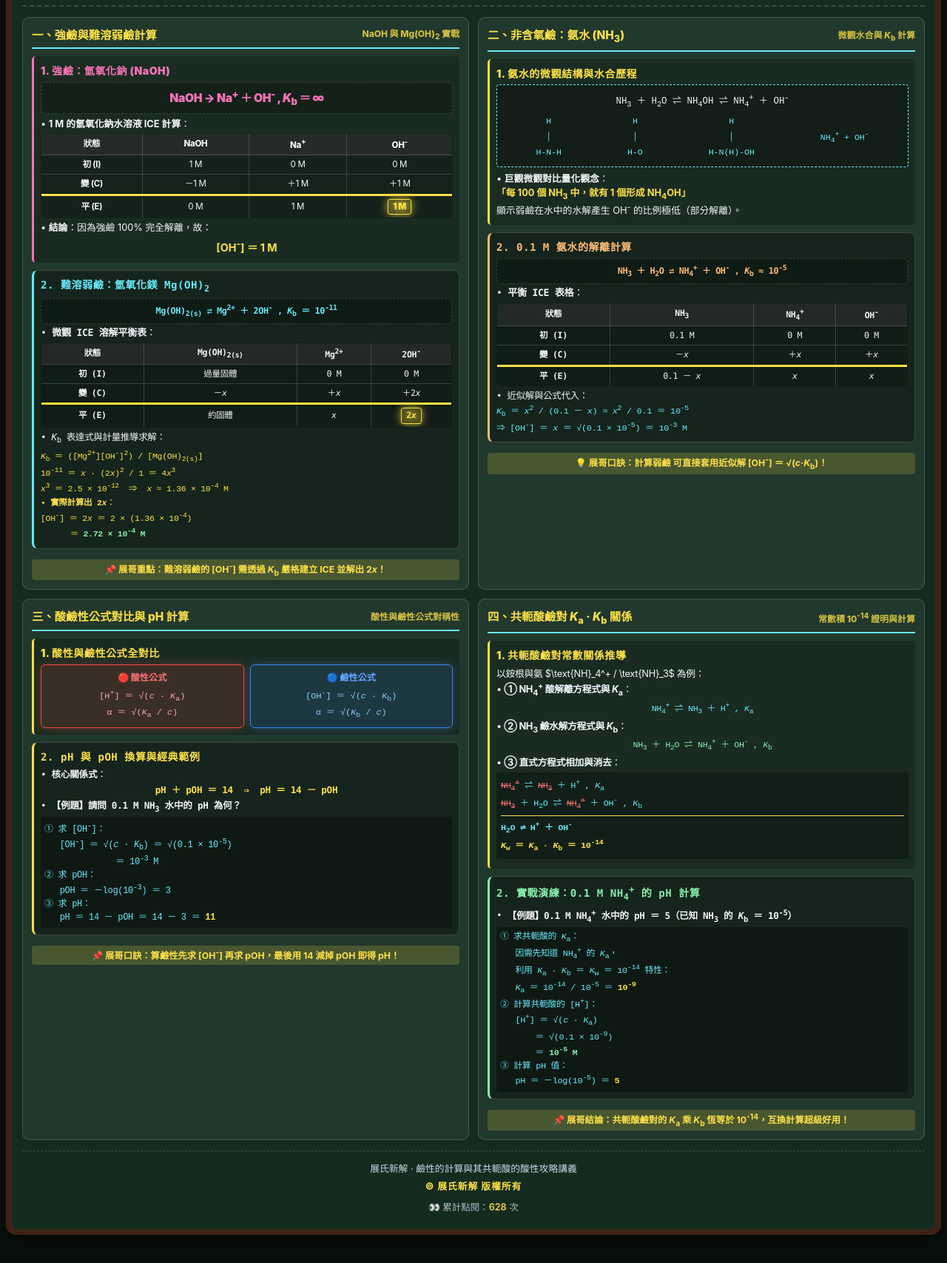
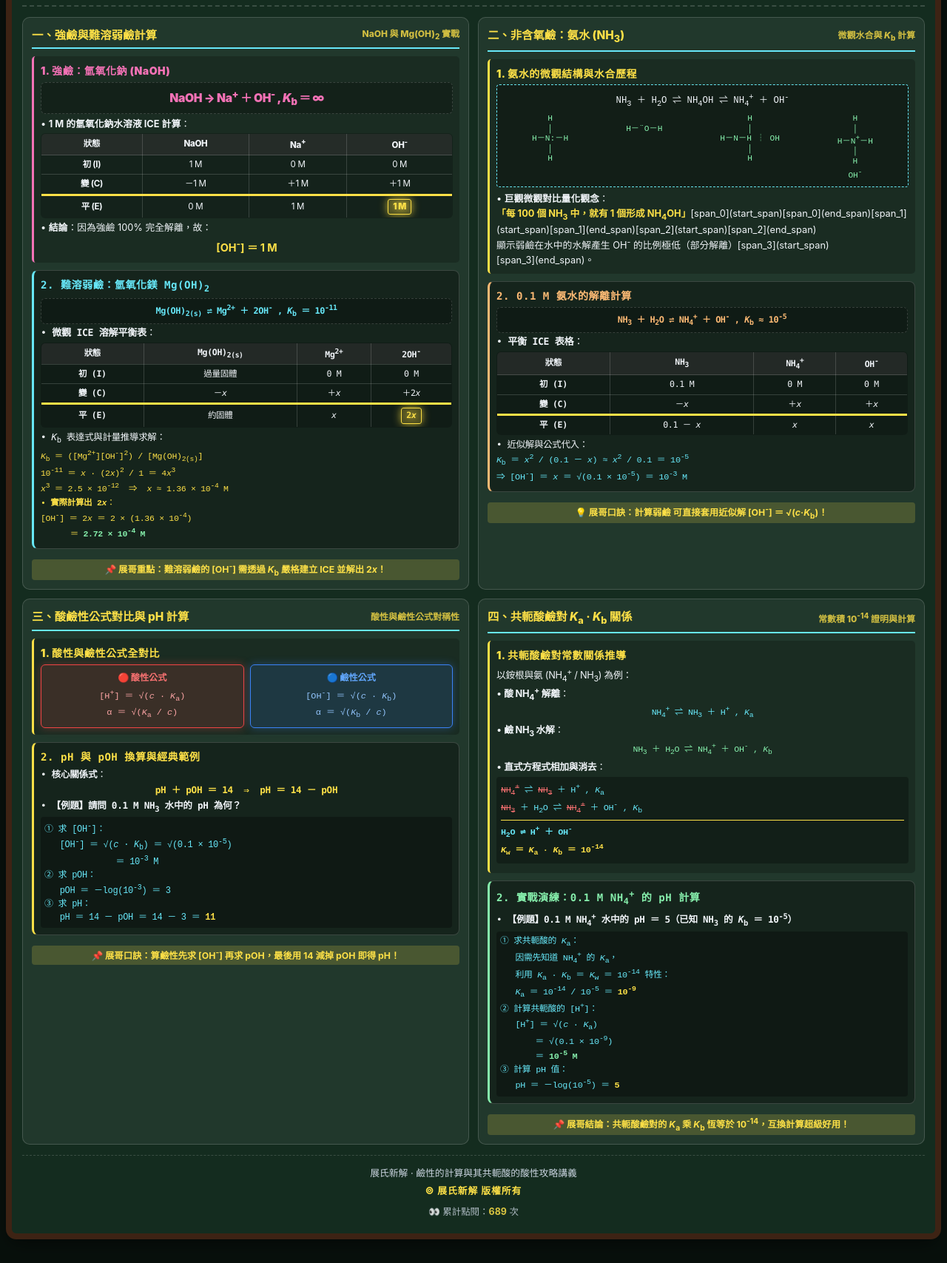
Before and after one commit to Jelly-ChinChan/Acid-base-hand-out7, a plain HTML site: page index.html in a window 1280 px wide. Shown: the part 143-1850 px from the top of the page at 74% size. Drawn offline with Linux system fonts and the light colour scheme.

Commit message:
Update index.html

```diff
--- a/index.html
+++ b/index.html
@@ -506,19 +506,33 @@
 
         <div class="section-box">
           <div class="sub-head" style="color:var(--chalk-yellow);">1. 氨水的微觀結構與水合歷程</div>
-          <div style="background: rgba(0,0,0,0.3); border: 1px dashed var(--chalk-cyan); padding: 8px; border-radius: 4px; margin-bottom: 6px; font-size: 0.77rem; text-align:center; font-family:monospace; line-height: 1.8;">
+          <div style="background: rgba(0,0,0,0.3); border: 1px dashed var(--chalk-cyan); padding: 8px; border-radius: 4px; margin-bottom: 6px; font-size: 0.77rem; text-align: center; font-family: monospace; line-height: 1.6;">
             NH<sub>3</sub> ＋ H<sub>2</sub>O ⇌ NH<sub>4</sub>OH ⇌ NH<sub>4</sub><sup>+</sup> ＋ OH<sup>-</sup><br>
-            <div style="display: flex; justify-content: space-around; align-items: center; margin-top: 4px; font-size: 0.72rem; color: var(--chalk-cyan);">
-              <span>H<br>│<br>H-N-H</span>
-              <span>H<br>│<br>H-O</span>
-              <span>H<br>│<br>H-N(H)-OH</span>
-              <span>NH<sub>4</sub><sup>+</sup> + OH<sup>-</sup></span>
+            <div style="display: flex; justify-content: space-around; align-items: flex-start; margin-top: 6px; font-size: 0.7rem; color: var(--chalk-green);">
+              <!-- NH3 結構 (90度十字) -->
+              <div style="text-align: center; line-height: 1.2;">
+                H<br>│<br>H－N:－H<br>│<br>H
+              </div>
+              <!-- H2O 結構 -->
+              <div style="text-align: center; line-height: 1.2;">
+                <br>
+                H－¨O－H
+              </div>
+              <!-- NH4OH 結構 -->
+              <div style="text-align: center; line-height: 1.2;">
+                H<br>│<br>H－N－H ┆ OH<br>│<br>H
+              </div>
+              <!-- NH4+ + OH- 結構 -->
+              <div style="text-align: center; line-height: 1.2;">
+                H<br>│<br>H－N<sup>+</sup>－H<br>│<br>H
+                <div style="margin-top:2px;">OH<sup>-</sup></div>
+              </div>
             </div>
           </div>
           <div style="font-size:0.8rem; line-height:1.5;">
             • <b>巨觀微觀對比量化觀念</b>：<br>
-            <span style="color:var(--chalk-yellow); font-weight:bold;">「每 100 個 NH<sub>3</sub> 中，就有 1 個形成 NH<sub>4</sub>OH」</span><br>
-            顯示弱鹼在水中的水解產生 OH<sup>-</sup> 的比例極低（部分解離）。
+            <span style="color:var(--chalk-yellow); font-weight:bold;">「每 100 個 NH<sub>3</sub> 中，就有 1 個形成 NH<sub>4</sub>OH」</span>[span_0](start_span)[span_0](end_span)[span_1](start_span)[span_1](end_span)[span_2](start_span)[span_2](end_span)<br>
+            顯示弱鹼在水中的水解產生 OH<sup>-</sup> 的比例極低（部分解離）[span_3](start_span)[span_3](end_span)。
           </div>
         </div>
 
@@ -619,16 +633,16 @@
         <div class="section-box">
           <div class="sub-head" style="color:var(--chalk-yellow);">1. 共軛酸鹼對常數關係推導</div>
           <div style="font-size:0.8rem; line-height:1.5; letter-spacing:-0.3px;">
-            以銨根與氨 $\text{NH}_4^+ / \text{NH}_3$ 為例：<br>
-            • <b>① NH<sub>4</sub><sup>+</sup> 酸解離方程式與 <i>K</i><sub>a</sub></b>：<br>
+            以銨根與氨 (NH<sub>4</sub><sup>+</sup> / NH<sub>3</sub>) 為例：<br>
+            • <b>酸 NH<sub>4</sub><sup>+</sup> 解離</b>：<br>
             <div style="font-family:monospace; color:var(--chalk-cyan); font-size:0.73rem; margin:2px 0; text-align:center;">
               NH<sub>4</sub><sup>+</sup> ⇌ NH<sub>3</sub> ＋ H<sup>+</sup> , <i>K</i><sub>a</sub>
             </div>
-            • <b>② NH<sub>3</sub> 鹼水解方程式與 <i>K</i><sub>b</sub></b>：<br>
+            • <b>鹼 NH<sub>3</sub> 水解</b>：<br>
             <div style="font-family:monospace; color:var(--chalk-green); font-size:0.73rem; margin:2px 0; text-align:center;">
               NH<sub>3</sub> ＋ H<sub>2</sub>O ⇌ NH<sub>4</sub><sup>+</sup> ＋ OH<sup>-</sup> , <i>K</i><sub>b</sub>
             </div>
-            • <b>③ 直式方程式相加與消去</b>：<br>
+            • <b>直式方程式相加與消去</b>：<br>
             <div style="font-family:monospace; color:var(--chalk-cyan); font-size:0.74rem; margin:4px 0; background:rgba(0,0,0,0.3); padding:6px; border-radius:4px; line-height:1.6;">
               <span style="text-decoration: line-through; color: var(--chalk-red);">NH<sub>4</sub><sup>+</sup></span> ⇌ <span style="text-decoration: line-through; color: var(--chalk-red);">NH<sub>3</sub></span> ＋ H<sup>+</sup> , <i>K</i><sub>a</sub><br>
               <span style="text-decoration: line-through; color: var(--chalk-red);">NH<sub>3</sub></span> ＋ H<sub>2</sub>O ⇌ <span style="text-decoration: line-through; color: var(--chalk-red);">NH<sub>4</sub><sup>+</sup></span> ＋ OH<sup>-</sup> , <i>K</i><sub>b</sub><br>
@@ -672,7 +686,7 @@
       <div>展氏新解 · 鹼性的計算與其共軛酸的酸性攻略講義</div>
       <div class="footer-copyright">© 展氏新解 版權所有</div>
       <div style="font-size:0.78rem; opacity:0.85; margin-top:4px;">
-        👀 累計點閱：<span id="pageViews" style="color:var(--chalk-yellow); font-weight:bold;">628</span> 次
+        👀 累計點閱：<span id="pageViews" style="color:var(--chalk-yellow); font-weight:bold;">689</span> 次
       </div>
     </div>
 
@@ -704,58 +718,58 @@
       {
         id: 1,
         level: "強鹼與難溶弱鹼計算",
-        question: "在 25°C 下，已知氫氧化鎂 $\\text{Mg(OH)}_2$ 的溶度積常數 $K_b = 10^{-11}$。關於其飽和水溶液之敘述[span_0](start_span)[span_0](end_span)[span_1](start_span)[span_1](end_span)，下列何者正確？",
+        question: "在 25°C 下，已知氫氧化鎂 $\\text{Mg(OH)}_2$ 的溶度積常數 $K_b = 10^{-11}$。關於其飽和水溶液之敘述[span_4](start_span)[span_4](end_span)[span_5](start_span)[span_5](end_span)，下列何者正確？",
         options: [
           "A. 1 M 的 $\\text{NaOH}$ 水溶液中 $[\\text{OH}^-] = 0.5\\text{ M}$",
-          "B. 難溶弱鹼 $\\text{Mg(OH)}_2$ 飽和溶液中 $[\\text{OH}^-] = 2x$，其計算值約為 $2.72 \\times 10^{-4}\\text{ M}$[span_2](start_span)[span_2](end_span)[span_3](start_span)[span_3](end_span)",
+          "B. 難溶弱鹼 $\\text{Mg(OH)}_2$ 飽和溶液中 $[\\text{OH}^-] = 2x$，其計算值約為 $2.72 \\times 10^{-4}\\text{ M}$[span_6](start_span)[span_6](end_span)[span_7](start_span)[span_7](end_span)",
           "C. $10^{-11} = x^3$",
           "D. $\\text{Mg(OH)}_2$ 屬強溶強鹼，在水中 100% 完全解離",
           "E. 飽和 $\\text{Mg(OH)}_2$ 溶液中的 $[\\text{Mg}^{2+}]$ 等於 $[\\text{OH}^-]$"
         ],
         answer: 1,
-        explanation: "【展氏新解解析】：<br>• $\\text{Mg(OH)}_2 \\rightleftharpoons \\text{Mg}^{2+} + 2\\text{OH}^-$，設溶解度為 $x$，則 $[\\text{Mg}^{2+}] = x$、$[\\text{OH}^-] = 2x$[span_4](start_span)[span_4](end_span)[span_5](start_span)[span_5](end_span)。<br>• 經計量推導，$4x^3 = 10^{-11}$，得 $[\\text{OH}^-] = 2x \approx 2.72 \\times 10^{-4}\\text{ M}$[span_6](start_span)[span_6](end_span)[span_7](start_span)[span_7](end_span)。<br>• 故選項 B 正確。"
+        explanation: "【展氏新解解析】：<br>• $\\text{Mg(OH)}_2 \\rightleftharpoons \\text{Mg}^{2+} + 2\\text{OH}^-$，設溶解度為 $x$，則 $[\\text{Mg}^{2+}] = x$、$[\\text{OH}^-] = 2x$[span_8](start_span)[span_8](end_span)[span_9](start_span)[span_9](end_span)。<br>• 經計量推導，$4x^3 = 10^{-11}$，得 $[\\text{OH}^-] = 2x \approx 2.72 \\times 10^{-4}\\text{ M}$[span_10](start_span)[span_10](end_span)[span_11](start_span)[span_11](end_span)。<br>• 故選項 B 正確。"
       },
       {
         id: 2,
         level: "非含氧鹼氨水微觀與計算",
-        question: "已知 0.1 M 氨水 ($\\text{NH}_3$) 之 $K_b \\approx 10^{-5}$。關於此溶液之敘述[span_8](start_span)[span_8](end_span)[span_9](start_span)[span_9](end_span)，下列何者正確？",
+        question: "已知 0.1 M 氨水 ($\\text{NH}_3$) 之 $K_b \\approx 10^{-5}$。關於此溶液之敘述[span_12](start_span)[span_12](end_span)[span_13](start_span)[span_13](end_span)，下列何者正確？",
         options: [
           "A. 巨觀下每 100 個 $\\text{NH}_3$ 分子全數解離",
-          "B. 水中 $[\\text{OH}^-] = 10^{-3}\\text{ M}$[span_10](start_span)[span_10](end_span)[span_11](start_span)[span_11](end_span)",
+          "B. 水中 $[\\text{OH}^-] = 10^{-3}\\text{ M}$[span_14](start_span)[span_14](end_span)[span_15](start_span)[span_15](end_span)",
           "C. 此溶液的 $\\text{pOH} = 5$",
           "D. 此溶液的 $\\text{pH} = 3$",
           "E. 此溶液呈強酸性"
         ],
         answer: 1,
-        explanation: "【展氏新解解析】：<br>• $[\\text{OH}^-] = \\sqrt{c \\cdot K_b} = \\sqrt{0.1 \\times 10^{-5}} = 10^{-3}\\text{ M}$[span_12](start_span)[span_12](end_span)[span_13](start_span)[span_13](end_span)。<br>• 故 $\\text{pOH} = 3$，$\\text{pH} = 14 - 3 = 11$[span_14](start_span)[span_14](end_span)[span_15](start_span)[span_15](end_span)。<br>• 故選項 B 正確。"
+        explanation: "【展氏新解解析】：<br>• $[\\text{OH}^-] = \\sqrt{c \\cdot K_b} = \\sqrt{0.1 \\times 10^{-5}} = 10^{-3}\\text{ M}$[span_16](start_span)[span_16](end_span)[span_17](start_span)[span_17](end_span)。<br>• 故 $\\text{pOH} = 3$，$\\text{pH} = 14 - 3 = 11$[span_18](start_span)[span_18](end_span)[span_19](start_span)[span_19](end_span)。<br>• 故選項 B 正確。"
       },
       {
         id: 3,
         level: "酸鹼性公式對比與 pH 換算",
-        question: "關於弱酸與弱鹼之計算公式，下列對稱關係何者正確？[span_16](start_span)[span_16](end_span)[span_17](start_span)[span_17](end_span)",
+        question: "關於弱酸與弱鹼之計算公式，下列對稱關係何者正確？[span_20](start_span)[span_20](end_span)[span_21](start_span)[span_21](end_span)",
         options: [
-          "A. 弱酸 $[\\text{H}^+] = \\sqrt{c \\cdot K_a}$，弱鹼 $[\\text{OH}^-] = \\sqrt{c \\cdot K_b}$[span_18](start_span)[span_18](end_span)[span_19](start_span)[span_19](end_span)",
+          "A. 弱酸 $[\\text{H}^+] = \\sqrt{c \\cdot K_a}$，弱鹼 $[\\text{OH}^-] = \\sqrt{c \\cdot K_b}$[span_22](start_span)[span_22](end_span)[span_23](start_span)[span_23](end_span)",
           "B. 弱酸解離度 $\\alpha = \\sqrt{c \\cdot K_a}$",
           "C. 溶液中 $\\text{pH} \\times \\text{pOH} = 14$",
           "D. 氨水解離常數表達式中分母不能近似",
           "E. 強鹼水溶液中 $[\\text{OH}^-] = \\sqrt{c \\cdot K_b}$"
         ],
         answer: 0,
-        explanation: "【展氏新解解析】：<br>• 弱酸之氫離子濃度 $[\\text{H}^+] = \\sqrt{c \\cdot K_a}$，弱鹼之氫氧根離子濃度 $[\\text{OH}^-] = \\sqrt{c \\cdot K_b}$[span_20](start_span)[span_20](end_span)[span_21](start_span)[span_21](end_span)。<br>• 故選項 A 正確。"
+        explanation: "【展氏新解解析】：<br>• 弱酸之氫離子濃度 $[\\text{H}^+] = \\sqrt{c \\cdot K_a}$，弱鹼之氫氧根離子濃度 $[\\text{OH}^-] = \\sqrt{c \\cdot K_b}$[span_24](start_span)[span_24](end_span)[span_25](start_span)[span_25](end_span)。<br>• 故選項 A 正確。"
       },
       {
         id: 4,
         level: "共軛酸鹼對常數關係",
-        question: "已知氨 ($\\text{NH}_3$) 之 $K_b = 10^{-5}$。請問 0.1 M 銨根離子 ($\\text{NH}_4^+$) 水溶液之 $\\text{pH}$ 值為多少？[span_22](start_span)[span_22](end_span)[span_23](start_span)[span_23](end_span)",
+        question: "已知氨 ($\\text{NH}_3$) 之 $K_b = 10^{-5}$。請問 0.1 M 銨根離子 ($\\text{NH}_4^+$) 水溶液之 $\\text{pH}$ 值為多少？[span_26](start_span)[span_26](end_span)[span_27](start_span)[span_27](end_span)",
         options: [
           "A. 1",
           "B. 3",
-          "C. 5[span_24](start_span)[span_24](end_span)[span_25](start_span)[span_25](end_span)",
+          "C. 5[span_28](start_span)[span_28](end_span)[span_29](start_span)[span_29](end_span)",
           "D. 9",
           "E. 11"
         ],
         answer: 2,
-        explanation: "【展氏新解解析】：<br>• $\\text{NH}_4^+$ 之 $K_a = 10^{-14} / K_b = 10^{-14} / 10^{-5} = 10^{-9}$[span_26](start_span)[span_26](end_span)[span_27](start_span)[span_27](end_span)。<br>• $[\\text{H}^+] = \\sqrt{0.1 \\times 10^{-9}} = 10^{-5}\\text{ M}$[span_28](start_span)[span_28](end_span)[span_29](start_span)[span_29](end_span)。<br>• $\\text{pH} = -\\log(10^{-5}) = 5$[span_30](start_span)[span_30](end_span)[span_31](start_span)[span_31](end_span)。<br>• 故選項 C 正確。"
+        explanation: "【展氏新解解析】：<br>• $\\text{NH}_4^+$ 之 $K_a = 10^{-14} / K_b = 10^{-14} / 10^{-5} = 10^{-9}$[span_30](start_span)[span_30](end_span)[span_31](start_span)[span_31](end_span)。<br>• $[\\text{H}^+] = \\sqrt{0.1 \\times 10^{-9}} = 10^{-5}\\text{ M}$[span_32](start_span)[span_32](end_span)[span_33](start_span)[span_33](end_span)。<br>• $\\text{pH} = -\\log(10^{-5}) = 5$[span_34](start_span)[span_34](end_span)[span_35](start_span)[span_35](end_span)。<br>• 故選項 C 正確。"
       }
     ];
 
```
